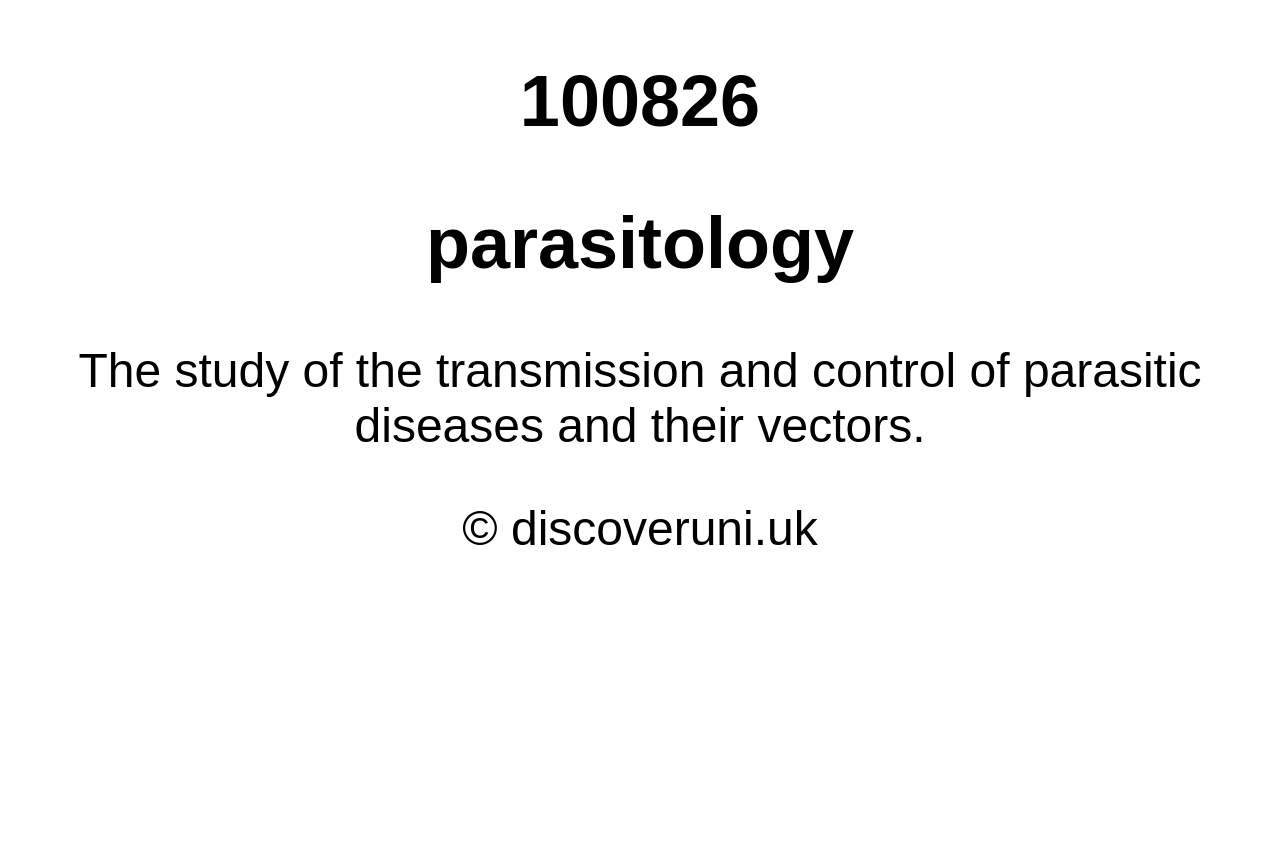
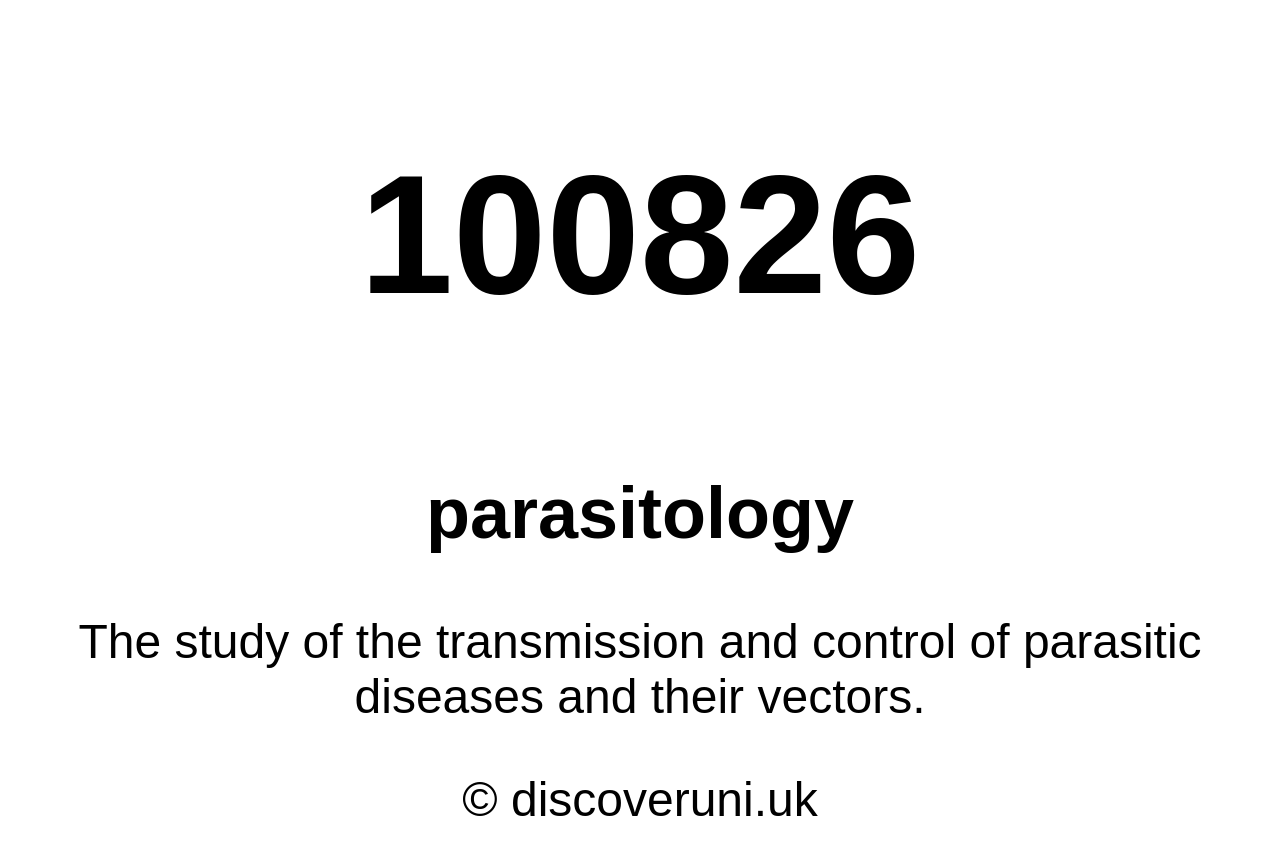
Before and after one commit to discoveruni/discoveruni.github.io, a Jekyll site: the page built from index.md, in a window 1280 px wide. Shown: the top 855 px of the page. Built offline with Jekyll 4.4.1, drawn with Linux system fonts in a browser that asks for light colours.

Commit message:
Update style.css

```diff
--- a/css/style.css
+++ b/css/style.css
@@ -4,3 +4,11 @@ body {
   font-size: 3em;
   font-family: Arial,Helvetica Neue,Helvetica,sans-serif;
 }
+
+h1 {
+   font-size: 3.5em;
+}
+
+.copyright {
+    font-size: 0.5em;
+}
```
